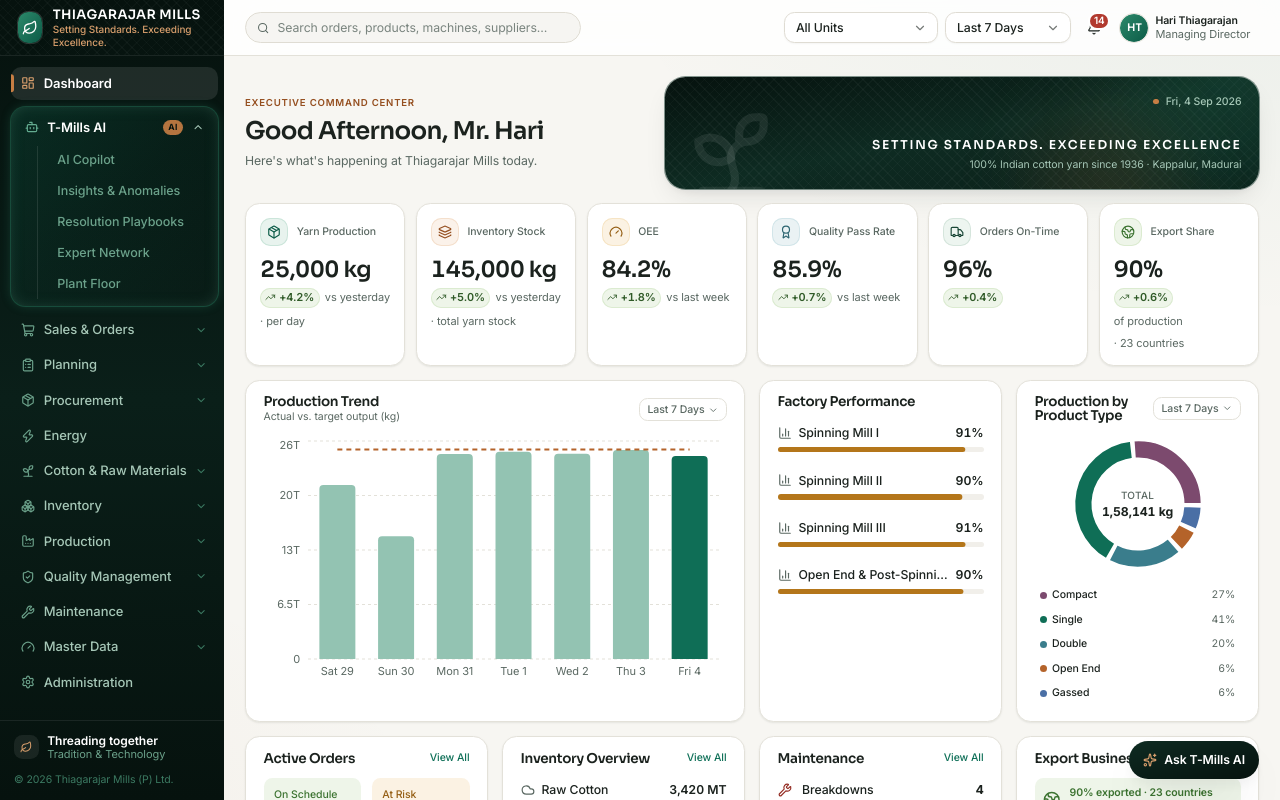
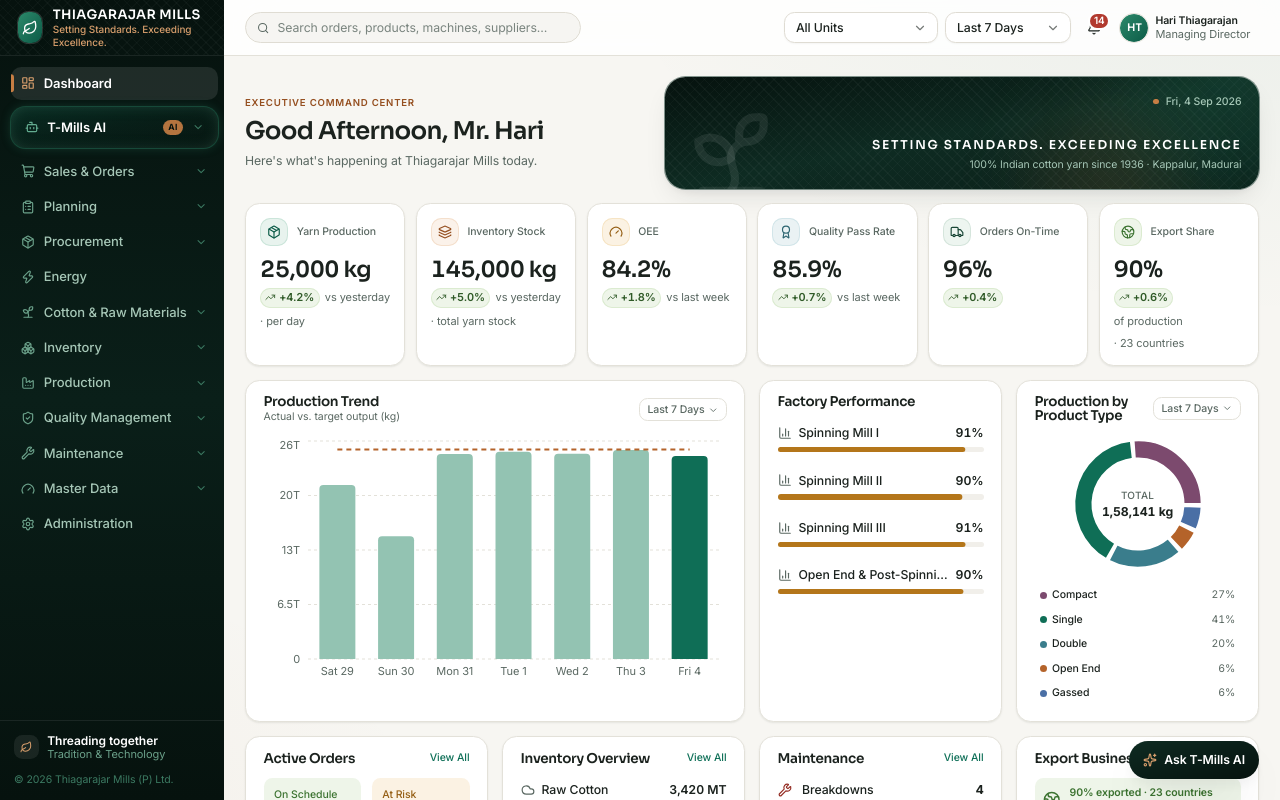
Before and after one commit to balajikarthik2004/Tmill, a React (Vite) app: page / in a window 1280 px wide. Built offline with nearby package versions, Linux system fonts and the light colour scheme.

Commit message:
updated plant floor

```diff
--- a/src/components/layout/Sidebar.tsx
+++ b/src/components/layout/Sidebar.tsx
@@ -22,9 +22,8 @@ export function Sidebar() {
     return null
   }, [location.pathname])
 
-  // The AI section starts open — it is the entry point we want people to see.
   const [openSections, setOpenSections] = useState<Set<string>>(
-    () => new Set([AI_SECTION_LABEL, ...(activeSectionLabel ? [activeSectionLabel] : [])]),
+    () => new Set(activeSectionLabel ? [activeSectionLabel] : []),
   )
 
   function toggleSection(label: string) {
```
